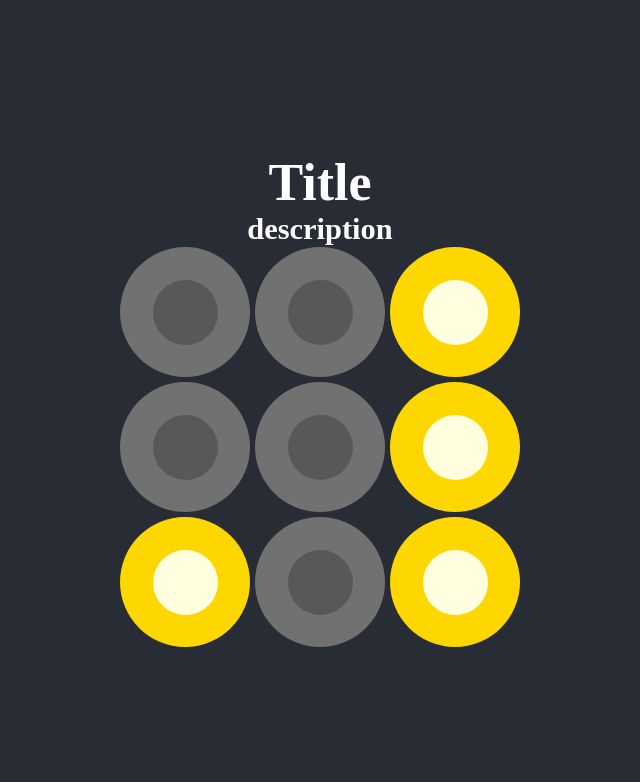
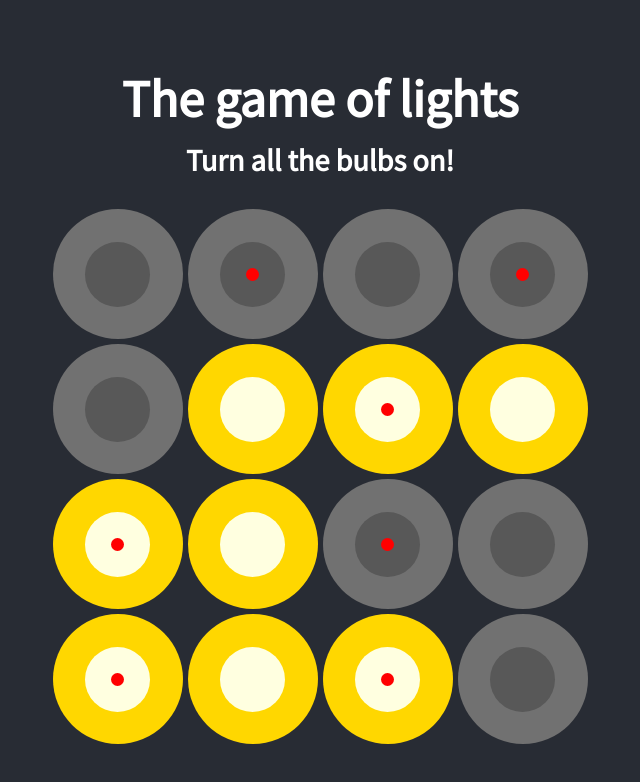
Before and after one commit to oowhyy/react-lights-game, a React (Create React App) app: page / in a window 1280 px wide. Shown: the top 782 px of the page, without its empty margins (320-960 px from the left). Built offline with nearby package versions, Linux system fonts and the light colour scheme.

Commit message:
first working version

```diff
--- a/src/App.css
+++ b/src/App.css
@@ -1,9 +1,13 @@
+@import url('https://fonts.googleapis.com/css2?family=Source+Sans+Pro&display=swap');
+
 * {
    margin: 0px;
 }
 
 .App {
    text-align: center;
+   font-family: 'Source Sans Pro', sans-serif;
+   letter-spacing: normal;
 }
 
 .App-logo {
@@ -12,16 +16,24 @@
    border: 1px solid red;
 }
 
+h1 {
+   margin: 10px;
+}
+
+h3 {
+   margin-bottom: 30px;
+}
 
 .App-main {
    background-color: #282c34;
-  min-height: 100vh;
+   height: 100vh;
    display: flex;
    flex-direction: column;
    align-items: center;
    justify-content: center;
    font-size: calc(10px + 2vmin);
    color: white;
+
 }
 
 .bulb {
@@ -36,7 +48,15 @@
    width: 50%;
    height: 50%;
    border-radius: 50%;
+   display: flex;
+}
 
+.solution {
+   margin: auto;
+   width: 20%;
+   height: 20%;
+   border-radius: 50%;
+   background-color: red;
 }
 
 .bulb.on {
--- a/src/App.jsx
+++ b/src/App.jsx
@@ -12,8 +12,8 @@ function App() {
    return (
       <div className="App">
          <main className="App-main">
-        <div className="title"><h1>Title</h1></div>
-        <div className="description"><h3>description</h3></div>
+            <div className="title"><h1>The game of lights</h1></div>
+            <div className="description"><h3>Turn all the bulbs on!</h3></div>
             <Board></Board>
          </main>
       </div>
--- a/src/components/Board.jsx
+++ b/src/components/Board.jsx
@@ -1,36 +1,73 @@
-import React from 'react';
+import React, { useEffect } from 'react';
 import Bulb from './Bulb';
-import { useState } from 'react';
-function getRandom() {
+import { useState, useMemo } from 'react';
+function coinflip() {
    return Math.random() < 0.5;
 }
-
+const [rows, cols] = [4, 4];
 const gridStyle = {
    display: "grid",
-    gridTemplateColumns: "repeat(3, 1fr)",
-    gridTemplateRows: "repeat(3, 1fr)",
+   gridTemplateColumns: `repeat(${cols}, 1fr)`,
+   gridTemplateRows: `repeat(${rows}, 1fr)`,
    gridGap: "5px"
 };
 
-const [n, m] = [3, 3];
-const initialBulbs = (function () {
+
+
+export default function Board({ }) {
+   const [bulbs, setBulbs] = useState(initBulbs(rows, cols));
+   const [test, setTest] = useState(0);
+   const neighbours = useMemo(() => initNeighbours(rows, cols), [rows, cols])
+   useEffect(() => {
+      let active = true;
+      if (active) {
+         shuffle(rows * cols)
+      }
+      return () => { active = false }
+   }, [])
+
+   function initBulbs(m, n) {
       let arr = []
       for (let i = 0; i < m * n; i++) {
-        arr.push({ id: i, value: getRandom() })
+         arr.push({ id: i, value: 1, isBad: 0 })
       }
       return arr;
-})();
-
-const neighbours = (function () {
-
-})();
-export default function Board({ }) {
-    const [bulbs, setBulbs] = useState(initialBulbs);
-    const [test, setTest] = useState(0)
-    console.log("board rerender")
+   }
+   function initNeighbours(m, n) {
+      let arr = []
+      for (let i = 0; i < m * n; i++) {
+         let el = [];
+         if (i >= n) {
+            el.push(i - n)
+         }
+         if (i % n !== 0) {
+            el.push(i - 1)
+         }
+         if ((i + 1) % n !== 0) {
+            el.push(i + 1)
+         }
+         if (i + n < m * n) {
+            el.push(i + n)
+         }
+         arr.push(el);
+      }
+      return arr;
+   }
+   function shuffle(total) {
+      console.log('shuffled')
+      for (let i = 0; i < total; i++) {
+         if (coinflip()) {
+            flip(i);
+         }
+      }
+   }
    function flip(ind) {
       const newBulbs = [...bulbs]
+      for (let b of neighbours[ind]) {
+         newBulbs[b].value ^= 1;
+      }
       newBulbs[ind].value ^= 1;
+      newBulbs[ind].isBad ^= 1;
       setBulbs(newBulbs);
    }
 
--- a/src/components/Bulb.jsx
+++ b/src/components/Bulb.jsx
@@ -2,10 +2,12 @@ import React from 'react'
 export default function Bulb({ bulb, onClick }) {
    let bulbClassName = 'bulb ' + (bulb.value ? 'on' : 'off');
    let innerBulbClassName = 'inner-bulb ' + (bulb.value ? 'on' : 'off');
+   let solutionName = (bulb.isBad ? '' : 'no') + 'solution';
    return (
       <>
          <div onClick={() => { onClick(bulb.id) }} className={bulbClassName}>
             <div className={innerBulbClassName}>
+               <div className={solutionName}></div>
             </div>
          </div>
       </>
```
Lines whose indentation alone changed are shown as unchanged.
